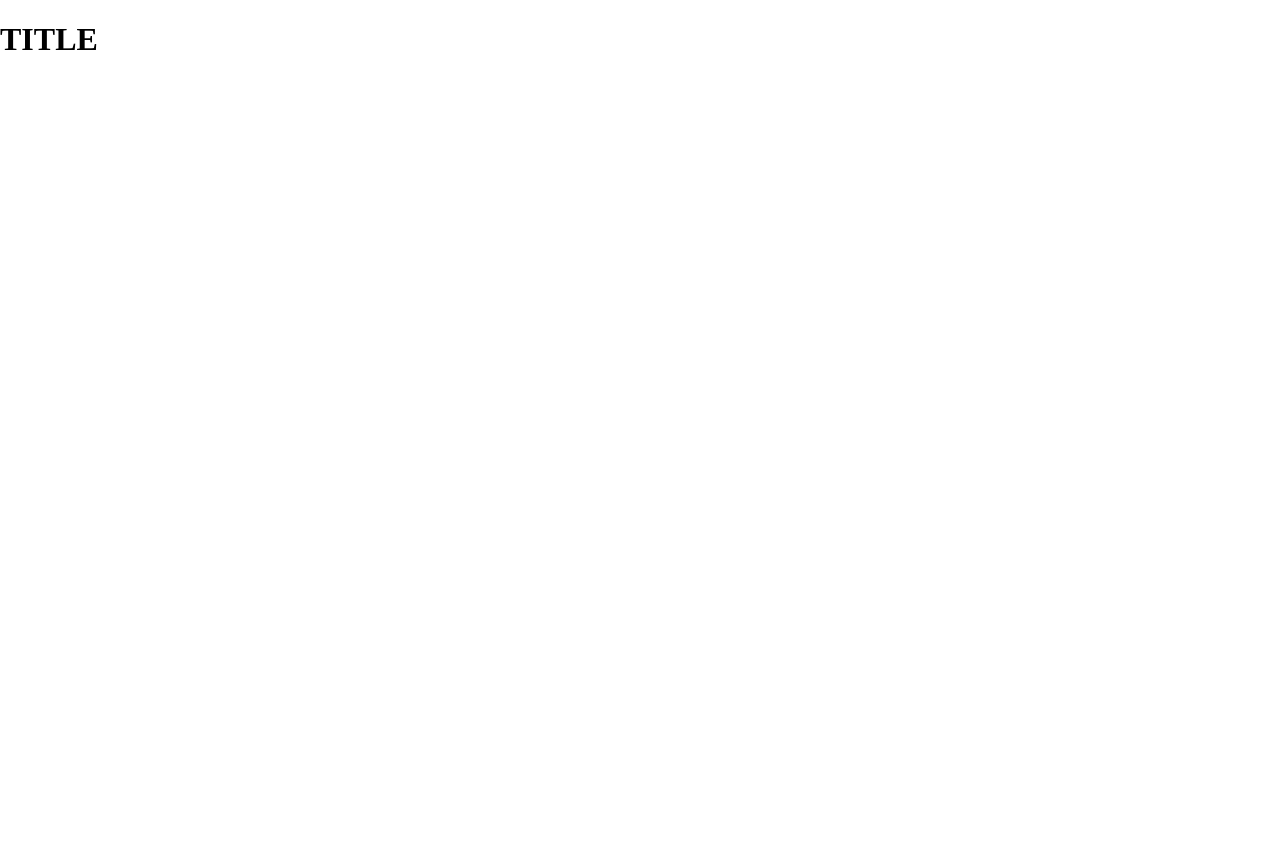
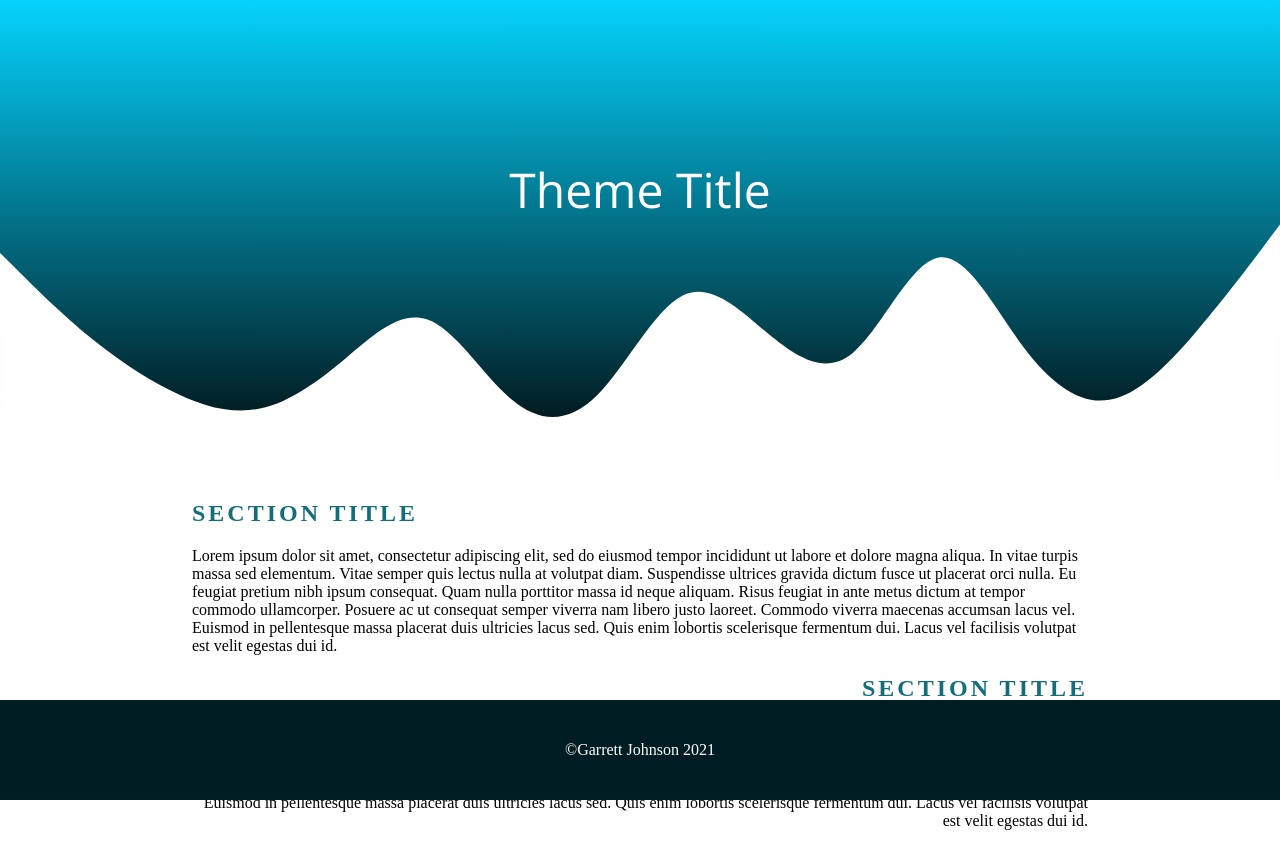
Before and after one commit to Gjhnsn/mobile-friendly-practice, a plain HTML site: page index.html in a window 1280 px wide. Before the commit the page ends 800 px from the top, so only its background shows below. Drawn offline with nearby package versions, Linux system fonts and the light colour scheme.

Commit message:
take home project, wavy header, text, footer

```diff
--- a/css/styles.css
+++ b/css/styles.css
@@ -1,4 +1,65 @@
 body {
   margin: 0;
   padding: 0;
+  height: 100%;
 }
+
+.wave_container {
+  background: linear-gradient(180deg, #05d3fd, rgb(0, 0, 0));
+  position: relative;
+  display: block;
+  width: 100%;
+  height: 60vh;
+}
+
+.divider {
+  position: absolute;
+  bottom: 0;
+  width: 100%;
+}
+
+.content {
+  /* text-align: center; */
+  color: white;
+  display: flex;
+  justify-content: center;
+}
+
+.content h1 {
+  font-family: "Open Sans", sans-serif;
+  font-weight: 400;
+  font-size: 3rem;
+  position: relative;
+  top: 125px;
+}
+
+.text_container {
+  margin: 0 auto;
+  width: 70%;
+}
+
+.text_container h2 {
+  color: #146e79;
+  text-transform: uppercase;
+  letter-spacing: 3px;
+}
+
+.text_bottom {
+  text-align: right;
+}
+
+.footer {
+  position: absolute;
+  height: 100px;
+  background-color: #001d24;
+  margin: 0;
+  width: 100%;
+  bottom: 0;
+  color: white;
+}
+
+.footer p {
+  text-align: center;
+  position: relative;
+  top: 25%;
+}
--- a/index.html
+++ b/index.html
@@ -6,9 +6,67 @@
     <meta name="viewport" content="width=device-width, initial-scale=1.0" />
     <title>Document</title>
     <link rel="stylesheet" href="css/styles.css" />
+    <link rel="preconnect" href="https://fonts.gstatic.com" />
+    <link
+      href="https://fonts.googleapis.com/css2?family=Open+Sans:wght@300;400;700&display=swap"
+      rel="stylesheet"
+    />
   </head>
   <body>
-    <header class="header"></header>
-    <h1>TITLE</h1>
+    <div class="wave_container">
+      <div class="content">
+        <h1>Theme Title</h1>
+      </div>
+      <svg
+        class="divider"
+        xmlns="http://www.w3.org/2000/svg"
+        viewBox="0 0 1440 320"
+      >
+        <path
+          fill="#fff"
+          fill-opacity="1"
+          d="M0,64L16,80C32,96,64,128,96,154.7C128,181,160,203,192,218.7C224,235,256,245,288,240C320,235,352,213,384,186.7C416,160,448,128,480,138.7C512,149,544,203,576,229.3C608,256,640,256,672,224C704,192,736,128,768,112C800,96,832,128,864,154.7C896,181,928,203,960,176C992,149,1024,75,1056,69.3C1088,64,1120,128,1152,170.7C1184,213,1216,235,1248,229.3C1280,224,1312,192,1344,154.7C1376,117,1408,75,1424,53.3L1440,32L1440,320L1424,320C1408,320,1376,320,1344,320C1312,320,1280,320,1248,320C1216,320,1184,320,1152,320C1120,320,1088,320,1056,320C1024,320,992,320,960,320C928,320,896,320,864,320C832,320,800,320,768,320C736,320,704,320,672,320C640,320,608,320,576,320C544,320,512,320,480,320C448,320,416,320,384,320C352,320,320,320,288,320C256,320,224,320,192,320C160,320,128,320,96,320C64,320,32,320,16,320L0,320Z"
+        ></path>
+      </svg>
+    </div>
+
+    <div class="text_container">
+      <div class="text_top">
+        <h2>Section Title</h2>
+        <p>
+          Lorem ipsum dolor sit amet, consectetur adipiscing elit, sed do
+          eiusmod tempor incididunt ut labore et dolore magna aliqua. In vitae
+          turpis massa sed elementum. Vitae semper quis lectus nulla at volutpat
+          diam. Suspendisse ultrices gravida dictum fusce ut placerat orci
+          nulla. Eu feugiat pretium nibh ipsum consequat. Quam nulla porttitor
+          massa id neque aliquam. Risus feugiat in ante metus dictum at tempor
+          commodo ullamcorper. Posuere ac ut consequat semper viverra nam libero
+          justo laoreet. Commodo viverra maecenas accumsan lacus vel. Euismod in
+          pellentesque massa placerat duis ultricies lacus sed. Quis enim
+          lobortis scelerisque fermentum dui. Lacus vel facilisis volutpat est
+          velit egestas dui id.
+        </p>
+      </div>
+      <div class="text_bottom">
+        <h2>Section Title</h2>
+        <p>
+          Lorem ipsum dolor sit amet, consectetur adipiscing elit, sed do
+          eiusmod tempor incididunt ut labore et dolore magna aliqua. In vitae
+          turpis massa sed elementum. Vitae semper quis lectus nulla at volutpat
+          diam. Suspendisse ultrices gravida dictum fusce ut placerat orci
+          nulla. Eu feugiat pretium nibh ipsum consequat. Quam nulla porttitor
+          massa id neque aliquam. Risus feugiat in ante metus dictum at tempor
+          commodo ullamcorper. Posuere ac ut consequat semper viverra nam libero
+          justo laoreet. Commodo viverra maecenas accumsan lacus vel. Euismod in
+          pellentesque massa placerat duis ultricies lacus sed. Quis enim
+          lobortis scelerisque fermentum dui. Lacus vel facilisis volutpat est
+          velit egestas dui id.
+        </p>
+      </div>
+    </div>
+
+    <footer class="footer">
+      <p>&#169;Garrett Johnson 2021</p>
+    </footer>
   </body>
 </html>
```
Also changed, not shown: img/wave.svg (added).
